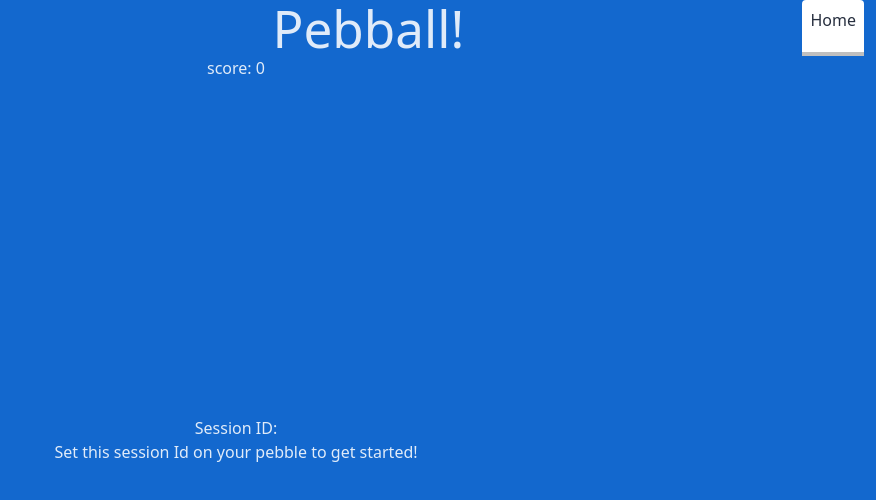
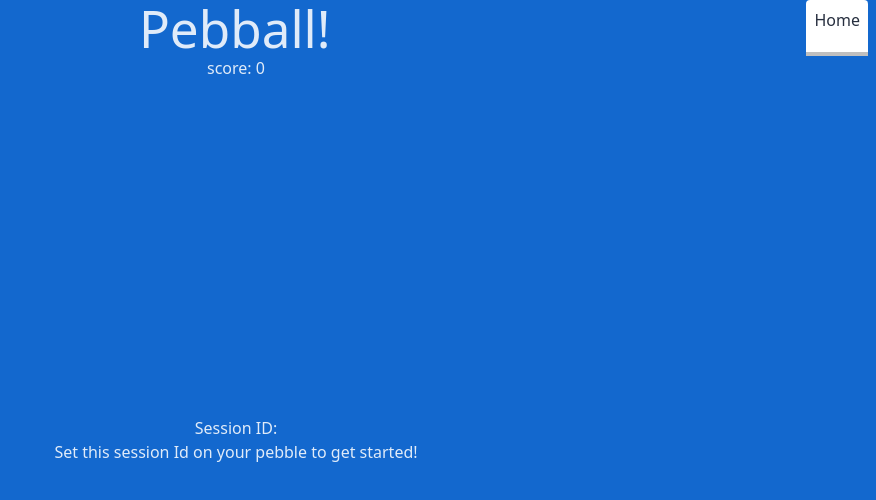
Before and after one commit to tertty/pebball-web, a React (Vite) app: page /game/baseball in a window 1280 px wide. Shown: the top 500 px of the page, without its empty margins (404-1280 px from the left). Built offline with nearby package versions, Linux system fonts and the light colour scheme; no server answers.

Commit message:
misc style updates

```diff
--- a/src/App.css
+++ b/src/App.css
@@ -1,4 +1,5 @@
 #root {
+  display: flex;
   max-width: 1280px;
   height: 100%;
   margin: 0 auto;
--- a/src/pages/BaseballPage.tsx
+++ b/src/pages/BaseballPage.tsx
@@ -147,8 +147,8 @@ const BaseballPage = () => {
     return (
         <>
             <div className="w-[100vw] h-[100vh] flex flex-col">
-                <div className="flex justify-end me-1">
-                    <div className="spacer me-auto"></div>
+                <div className="flex justify-center">
+                    <div className="spacer w-[59px] ms-2"></div>
                     <h1 className="ms-auto me-auto">Pebball!</h1>
                     <Button to="/" text="Home" light={false}/>
                 </div>
```
